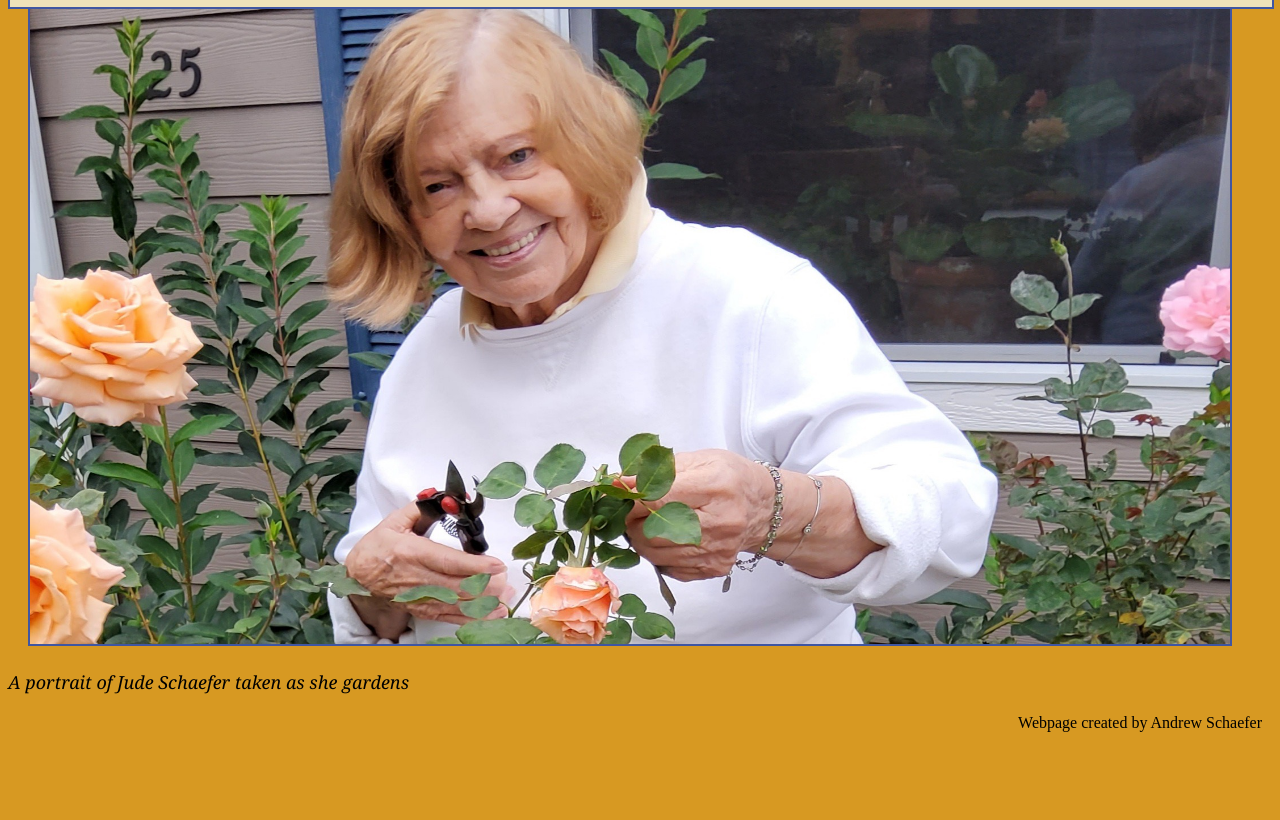
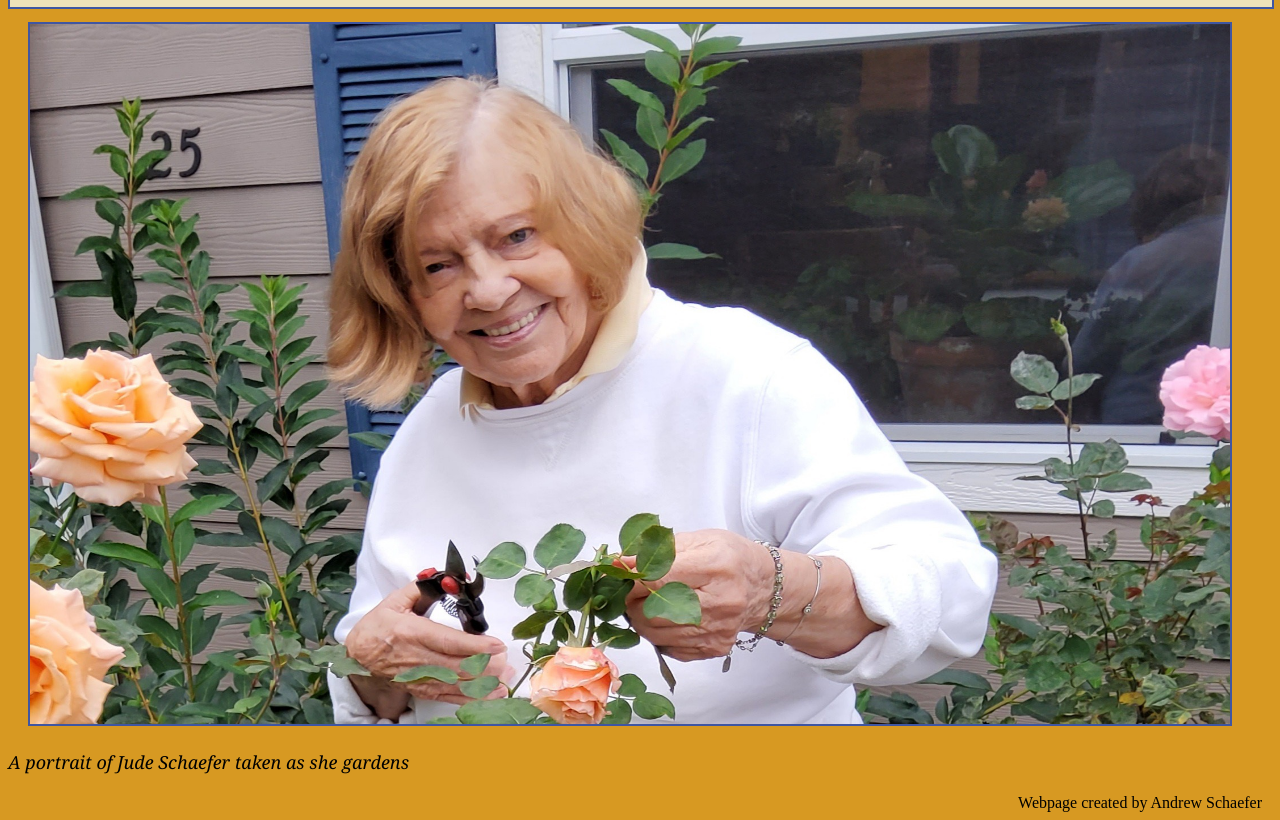
Before and after one commit to Ab0213ab/bioSite, a plain HTML site: page index.html in a window 1280 px wide. Shown: the part 86-906 px from the top of the page. Before the commit the page ends 826 px from the top, so only its background shows below. Drawn offline with Linux system fonts and the light colour scheme; a web font is replaced by a local one.

Commit message:
index fixed

```diff
--- a/index.html
+++ b/index.html
@@ -45,7 +45,7 @@ bioSite (a) -->
 
         </div>
 
-        <div>
+        <div id="home_box">
 
             <img id="home_image"src="images/j_garden_3.jpg" alt="">
             <figcaption>A portrait of Jude Schaefer taken as she gardens</figcaption>
--- a/styles.css
+++ b/styles.css
@@ -53,6 +53,10 @@ figure {
     border: 2px solid #4056a1;
 }
 
+#home_box {
+    padding-top: 80px;
+}
+
 figcaption {
     font-family: 'Quattrocento', Georgia, "Times New Roman", serif;
     font-size: large;
@@ -71,6 +75,7 @@ h1 {
     font-family: 'Quattrocento', Georgia, "Times New Roman", serif;
     color: #4056a1;
     font-size: 3em;
+    padding-top: 80px;
 }
 
 .left_column {
```
